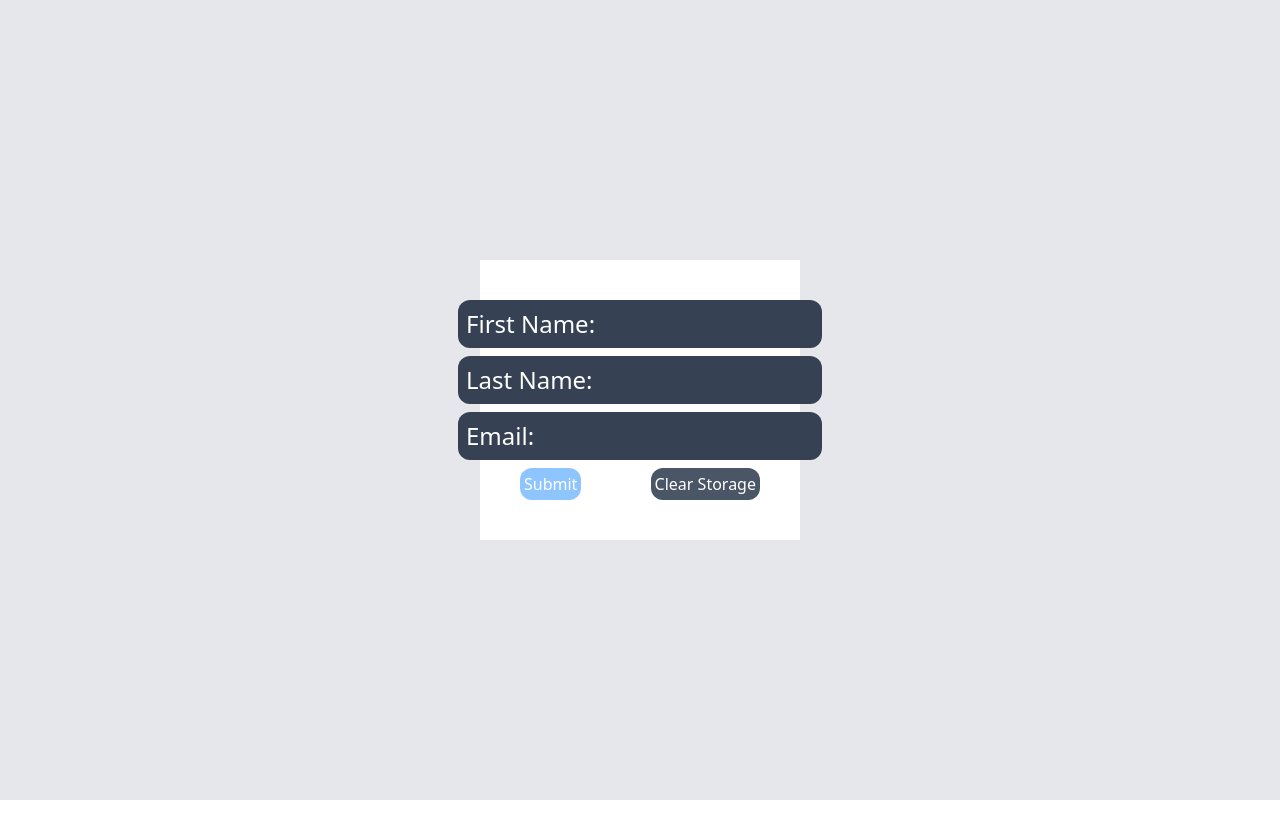
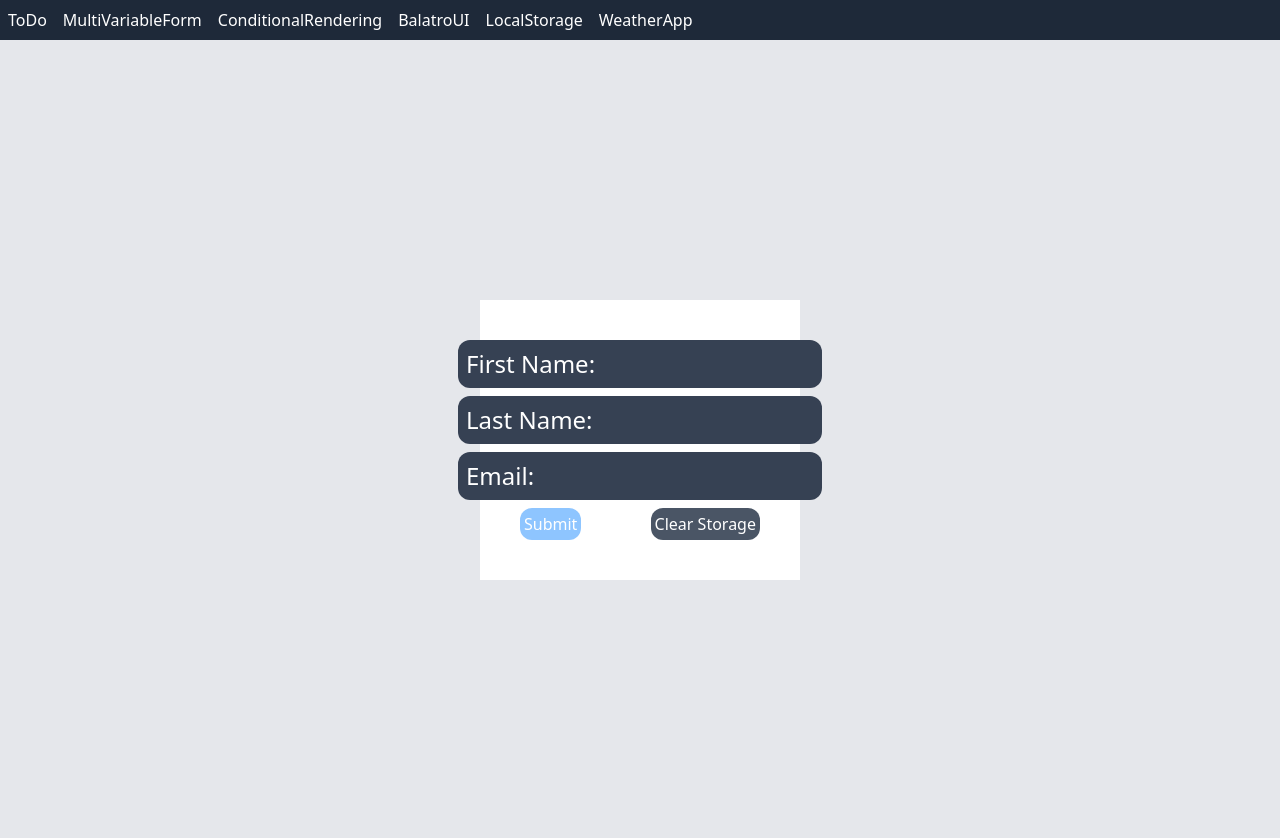
Before and after one commit to divya-manirajan/FrontendMiniProjects, a Next.js app: page /LocalStorage in a window 1280 px wide. Before the commit the page ends 800 px from the top, so only its background shows below. Built offline with nearby package versions, Linux system fonts and the light colour scheme.

Commit message:
Added Nav Bar

```diff
--- a/src/app/LocalStorage/page.js
+++ b/src/app/LocalStorage/page.js
@@ -12,15 +12,8 @@ export default function page(){
     const [users, setUsers] = useState([])
 
     useEffect(() => {
-        try {
-            const savedUsers = localStorage.getItem("users")
-            if (savedUsers){
-                setUsers(JSON.parse(savedUsers))
-            }
-        } catch (e) {
-            console.log(e)
-            setUsers([])
-        }
+        const savedUsers = localStorage.getItem('users')
+        setUsers(JSON.parse(savedUsers))
     }, [])
 
     useEffect(() => {
@@ -56,8 +49,8 @@ export default function page(){
         setUsers([])
     }
 
-    return (
-        <div className="h-screen w-screen bg-gray-200 flex justify-center items-center">
+    return (<>
+        <div className="h-screen w-screen bg-gray-200 flex flex-col justify-center items-center">
             <form className="h-fit w-80 bg-white flex flex-col items-center p-10" onSubmit={handleSubmit}>
                 <input
                     className="placeholder-white bg-gray-700 h-fit text-2xl text-white p-2 rounded-xl"
@@ -85,6 +78,10 @@ export default function page(){
                     <button className="bg-gray-600 p-1 rounded-xl hover:cursor-pointer hover:shadow-xl text-white" formNoValidate type="button" onClick={handleClear}>Clear Storage</button>
                 </div>
             </form>
+            {users && users.map((item, index) => (
+            <li key={index}>{item.FName} {item.LName} {item.Email}</li>
+            ))}
         </div>
-    )
+
+    </>)
 }
--- /dev/null
+++ b/src/app/components/NavBar.js
@@ -0,0 +1,16 @@
+'use client'
+import Link from "next/link"
+
+export default function NavBar() {
+  return (
+    <div className="w-screen h-20px bg-gray-800 text-white flex flex-row items-center">
+        <Link className="m-2" href={'/ToDo'}>ToDo</Link>
+        <Link className="m-2" href={'/MultiVariableForm'}>MultiVariableForm</ Link>
+        <Link className="m-2" href={'/ConditionalRendering'}>ConditionalRendering</ Link>
+        <Link className="m-2" href={'/BalatroUI'}>BalatroUI</Link>
+        <Link className="m-2" href={'/LocalStorage'}>LocalStorage</Link>
+        {/* <Link href={'/EventOrganizer'}>EventOrganizer</Link> */}
+        <Link className="m-2" href={'/WeatherApp'}>WeatherApp</Link>
+    </div>
+  )
+}
--- a/src/app/layout.js
+++ b/src/app/layout.js
@@ -1,4 +1,5 @@
 import { Geist, Geist_Mono } from "next/font/google";
+import NavBar from "./components/NavBar";
 import "./globals.css";
 
 const geistSans = Geist({
@@ -22,6 +23,7 @@ export default function RootLayout({ children }) {
       <body
         className={`${geistSans.variable} ${geistMono.variable} antialiased`}
       >
+        <NavBar />
         {children}
       </body>
     </html>
--- a/src/app/page.js
+++ b/src/app/page.js
@@ -1,15 +1,17 @@
 import Link from "next/link";
+import NavBar from "./components/NavBar";
 
 export default function page(){
   return(
   <div className="h-screen w-screen bg-green-100 p-10 flex flex-col items-center">
+    <NavBar />
     <div className="grid grid-cols-2 place-items-center w-120">
       <Link className="bg-blue-200 w-48 h-14 p-2 m-2 flex justify-center items-center hover:cursor-pointer hover:shadow-xl" href={'/ToDo'}>ToDo</Link>
       <Link className="bg-blue-200 w-48 h-14 p-2 m-2 flex justify-center items-center hover:cursor-pointer hover:shadow-xl" href={'/MultiVariableForm'}>MultiVariableForm</ Link>
       <Link className="bg-blue-200 w-48 h-14 p-2 m-2 flex justify-center items-center hover:cursor-pointer hover:shadow-xl" href={'/ConditionalRendering'}>ConditionalRendering</ Link>
       <Link className="bg-blue-200 w-48 h-14 p-2 m-2 flex justify-center items-center hover:cursor-pointer hover:shadow-xl" href={'/BalatroUI'}>BalatroUI</Link>
       <Link className="bg-blue-200 w-48 h-14 p-2 m-2 flex justify-center items-center hover:cursor-pointer hover:shadow-xl" href={'/LocalStorage'}>LocalStorage</Link>
-      <Link className="bg-blue-200 w-48 h-14 p-2 m-2 flex justify-center items-center hover:cursor-pointer hover:shadow-xl" href={'/EventOrganizer'}>EventOrganizer</Link>
+      {/* <Link className="bg-blue-200 w-48 h-14 p-2 m-2 flex justify-center items-center hover:cursor-pointer hover:shadow-xl" href={'/EventOrganizer'}>EventOrganizer</Link> */}
       <Link className="bg-blue-200 w-48 h-14 p-2 m-2 flex justify-center items-center hover:cursor-pointer hover:shadow-xl" href={'/WeatherApp'}>WeatherApp</Link>
     </div>
 
```
